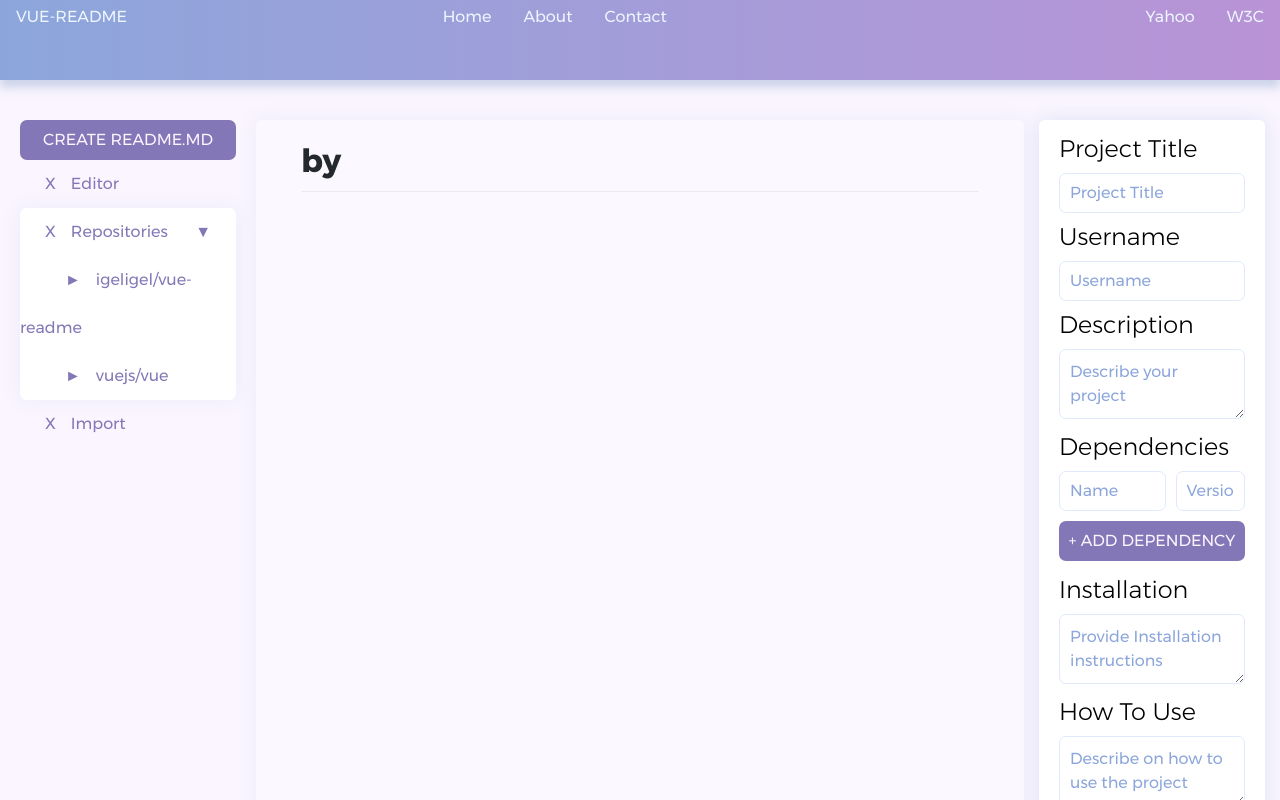
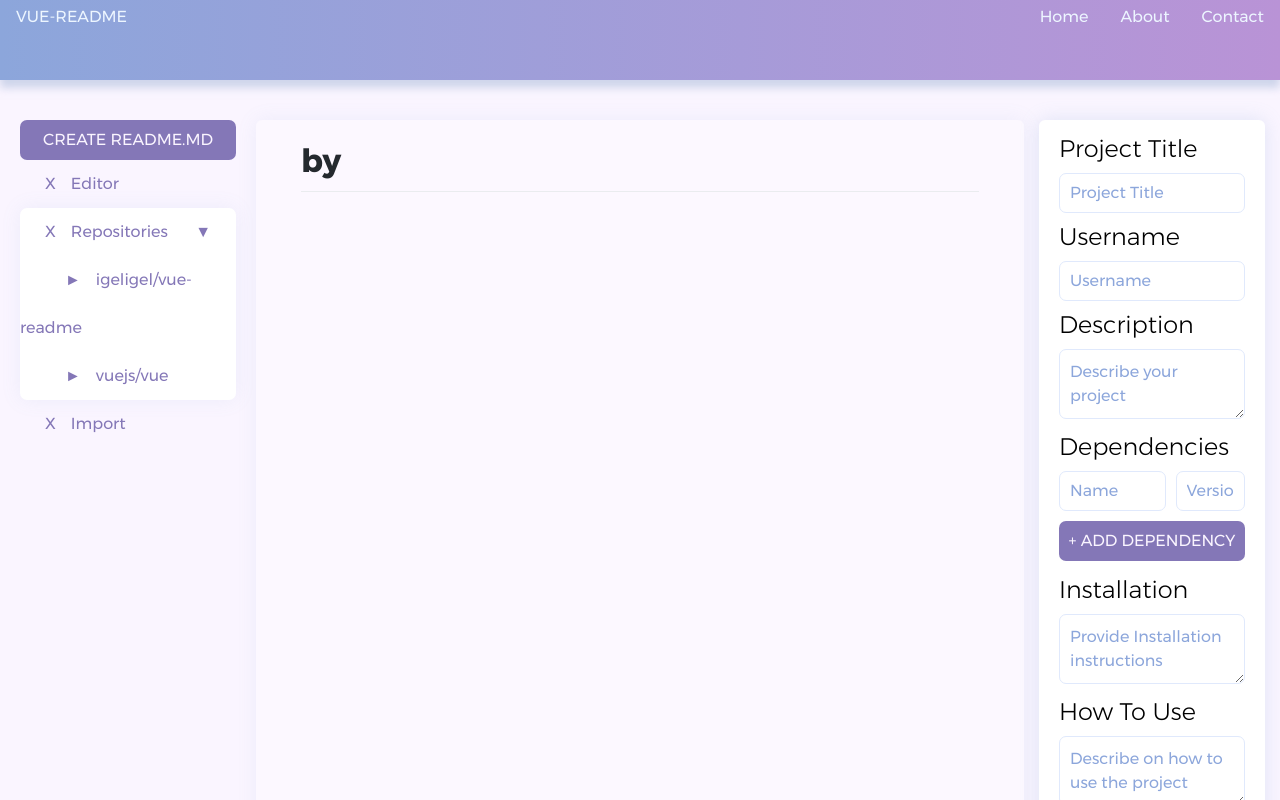
Before and after one commit to igeligel/vue-readme, a Vue app: page / in a window 1280 px wide. Shown: the top 800 px of the page. Built offline with nearby package versions, Linux system fonts and the light colour scheme.

Commit message:
fix(navbar)
remove old menu and insert menu to right

```diff
--- a/src/components/navbar.vue
+++ b/src/components/navbar.vue
@@ -6,20 +6,13 @@
         <a href="#" class="custom-toggle" id="toggle"><s class="bar"></s><s class="bar"></s></a>
       </div>
     </div>
+    <div class="pure-u-1 pure-u-md-1-3"></div>
     <div class="pure-u-1 pure-u-md-1-3">
-      <div class="pure-menu pure-menu-horizontal custom-can-transform">
+      <div class="pure-menu pure-menu-horizontal custom-menu-3 custom-can-transform">
         <ul class="pure-menu-list">
           <li class="pure-menu-item"><a href="#" class="pure-menu-link">Home</a></li>
           <li class="pure-menu-item"><a href="#" class="pure-menu-link">About</a></li>
           <li class="pure-menu-item"><a href="#" class="pure-menu-link">Contact</a></li>
-        </ul>
-      </div>
-    </div>
-    <div class="pure-u-1 pure-u-md-1-3">
-      <div class="pure-menu pure-menu-horizontal custom-menu-3 custom-can-transform">
-        <ul class="pure-menu-list">
-          <li class="pure-menu-item"><a href="#" class="pure-menu-link">Yahoo</a></li>
-          <li class="pure-menu-item"><a href="#" class="pure-menu-link">W3C</a></li>
         </ul>
       </div>
     </div>
```
